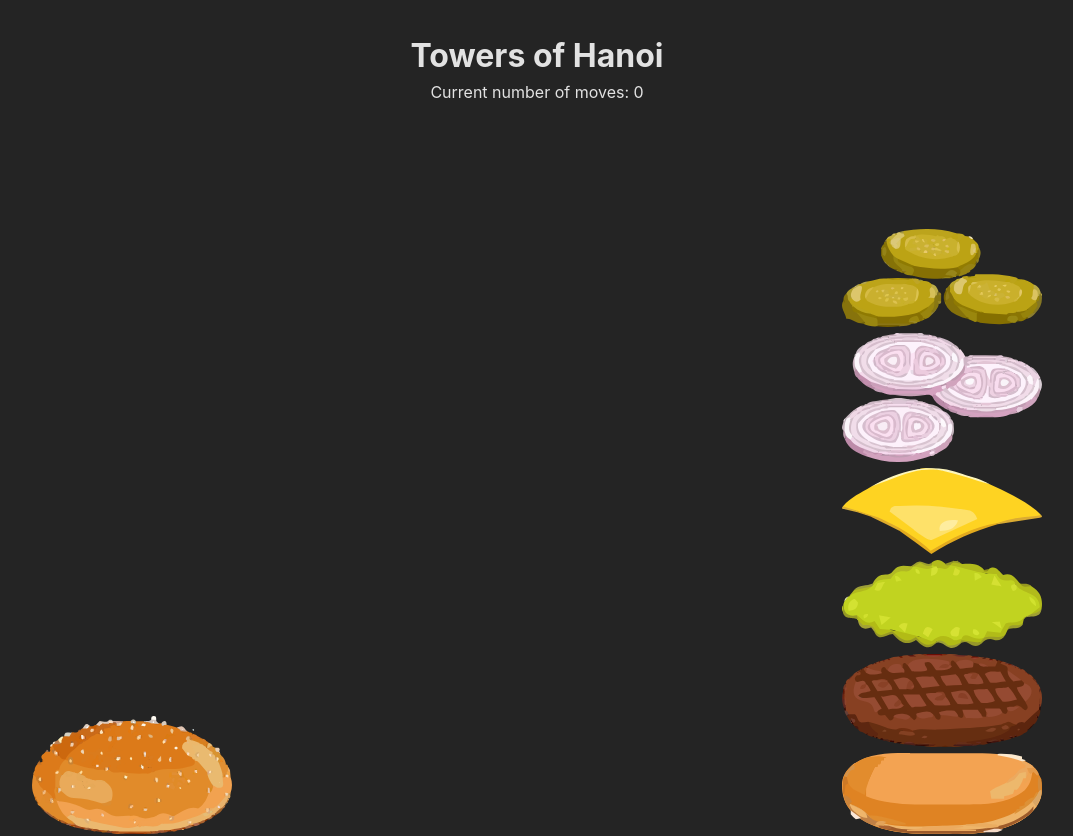
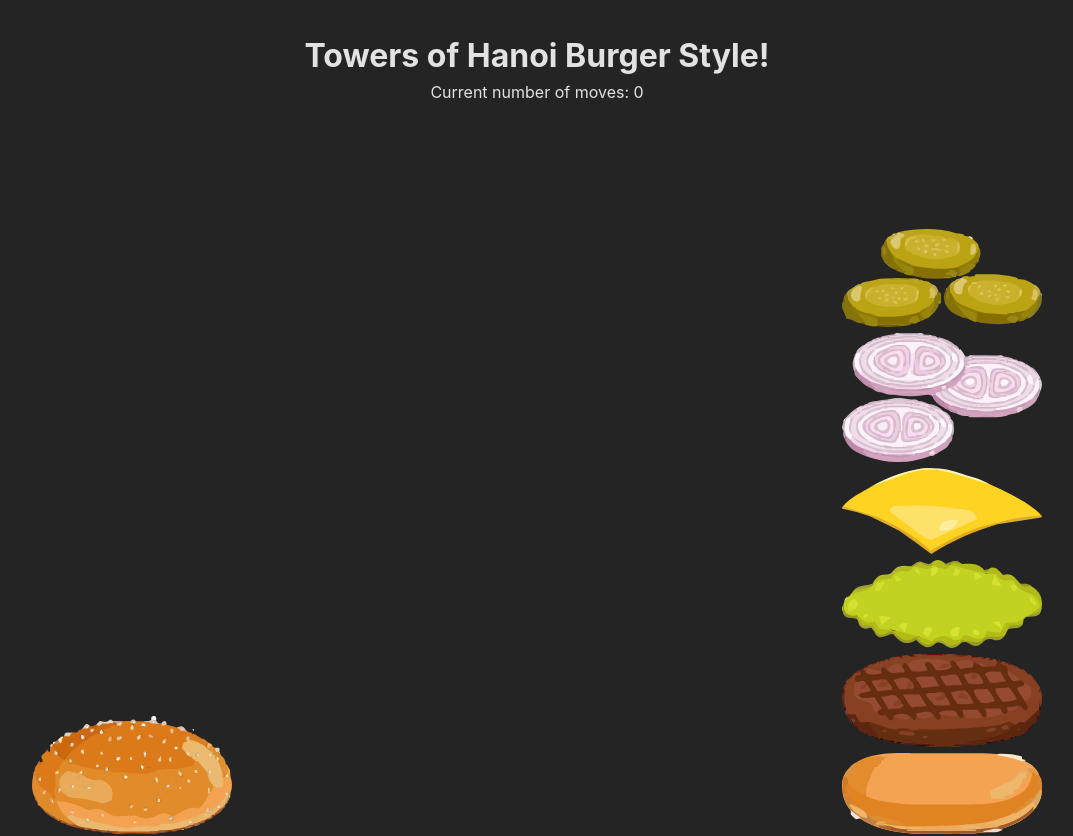
Before and after one commit to mike-jacks/towers-of-hanoi, a React (Vite) app: page / in a window 1280 px wide. Shown: the top 836 px of the page, without its empty margins (103-1176 px from the left). Built offline with nearby package versions, Linux system fonts and the light colour scheme.

Commit message:
change title

```diff
--- a/src/App.tsx
+++ b/src/App.tsx
@@ -6,7 +6,7 @@ export default function App() {
   return (
     <>
       <header>
-        <h1>Towers of Hanoi</h1>
+        <h1>Towers of Hanoi Burger Style!</h1>
       </header>
       <Game />
     </>
--- a/src/Components/Game/Game.tsx
+++ b/src/Components/Game/Game.tsx
@@ -21,6 +21,8 @@ export default function Game() {
           setTimeout(resolve, 2000);
         });
         alert(`Congratulations!\nYou Won completing it in ${gameCounter} moves!!!`);
+        setGameCounter(0);
+        setTowers([[bottomBunImage, meatImage, lettuceImage, cheeseImage, onionsImage, picklesImage, topBunImage], [], []]);
       } else {
         setCollapse(false);
       }
```
